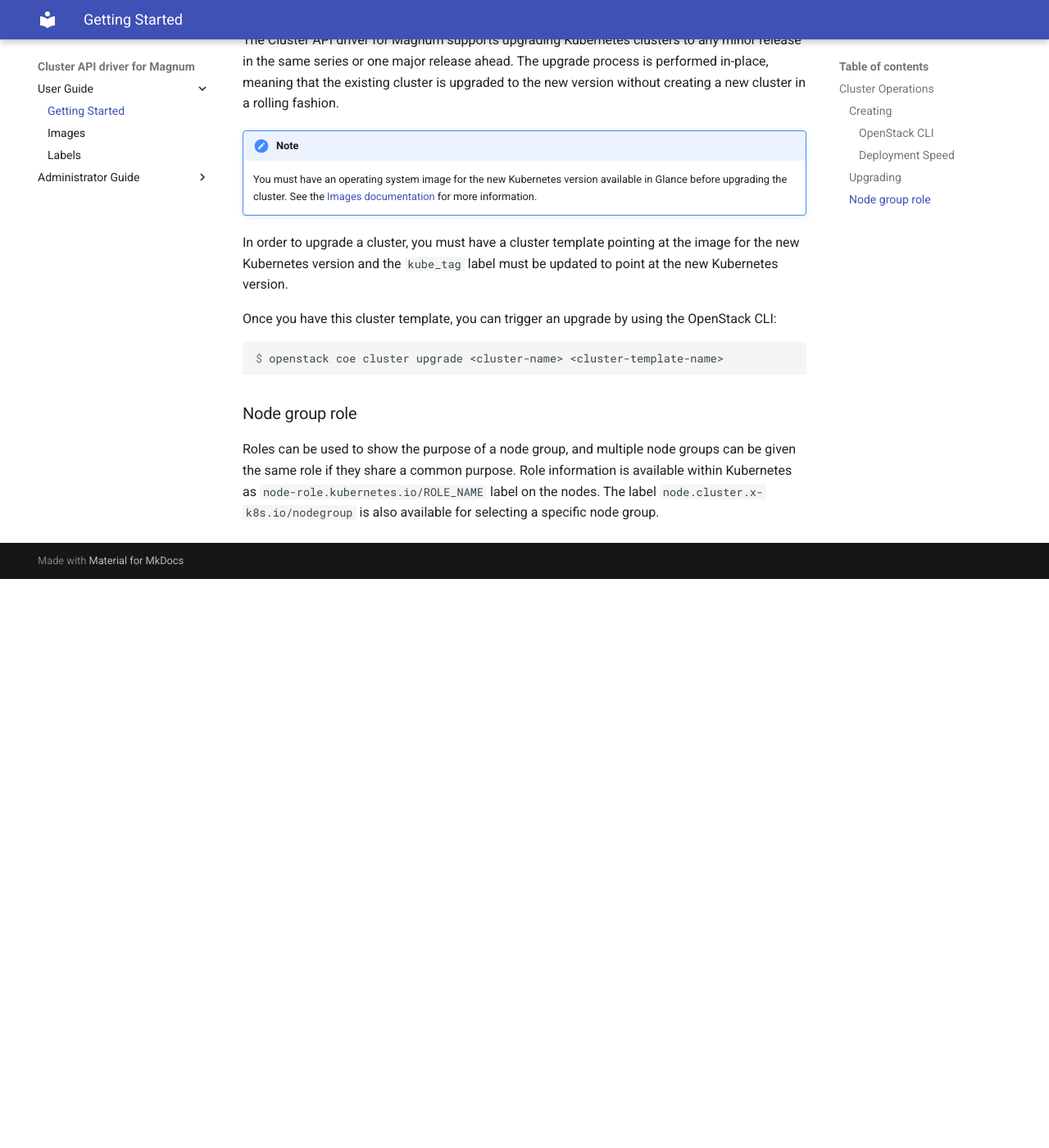
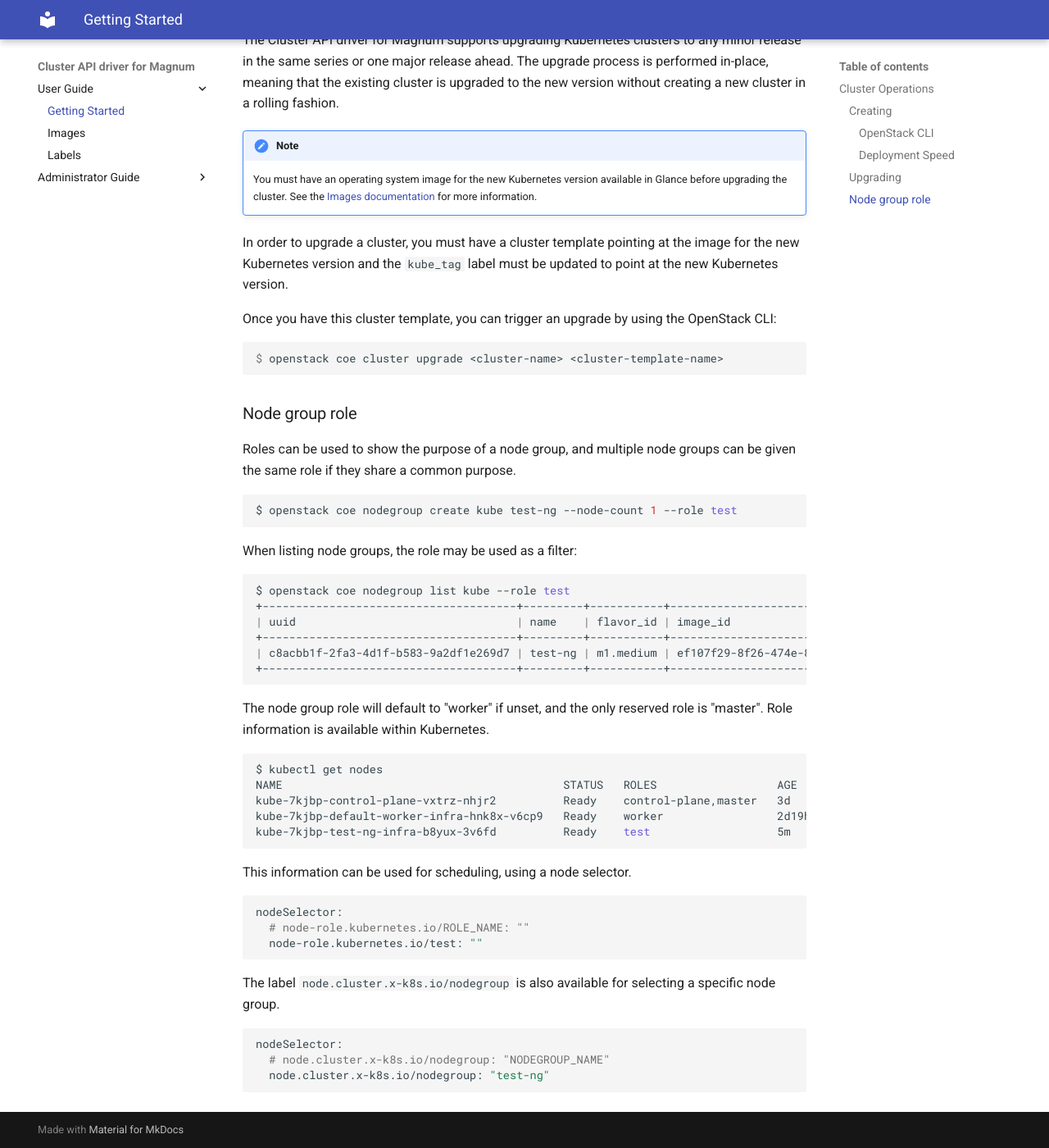
Before and after one commit to vexxhost/magnum-cluster-api, an MkDocs documentation site: the page built from docs/user/getting-started.md, in a window 1280 px wide and 1400 px high, scrolled down 1611 px. Shown: the whole window at 82% size. Built offline with MkDocs 1.6.1 and Material for MkDocs 9.7.7, drawn with Linux system fonts in a browser that asks for light colours; before the commit the page ends 2317 px from its top, so only the background shows below that.

Commit message:
chore: Update user doc related to nodegroup roles

````diff
--- a/docs/user/getting-started.md
+++ b/docs/user/getting-started.md
@@ -102,5 +102,36 @@ $ openstack coe cluster upgrade <cluster-name> <cluster-template-name>
 
 ### Node group role
 Roles can be used to show the purpose of a node group, and multiple node groups can be given the same role if they share a common purpose.
-Role information is available within Kubernetes as `node-role.kubernetes.io/ROLE_NAME` label on the nodes.
+```sh
+$ openstack coe nodegroup create kube test-ng --node-count 1 --role test
+```
+When listing node groups, the role may be used as a filter:
+```sh
+$ openstack coe nodegroup list kube --role test
++--------------------------------------+---------+-----------+--------------------------------------+------------+-----------------+------+
+| uuid                                 | name    | flavor_id | image_id                             | node_count | status          | role |
++--------------------------------------+---------+-----------+--------------------------------------+------------+-----------------+------+
+| c8acbb1f-2fa3-4d1f-b583-9a2df1e269d7 | test-ng | m1.medium | ef107f29-8f26-474e-8f5f-80d269c7d2cd |          1 | CREATE_COMPLETE | test |
++--------------------------------------+---------+-----------+--------------------------------------+------------+-----------------+------+
+```
+The node group role will default to "worker" if unset, and the only reserved role is "master".
+Role information is available within Kubernetes.
+```sh
+$ kubectl get nodes
+NAME                                          STATUS   ROLES                  AGE     VERSION
+kube-7kjbp-control-plane-vxtrz-nhjr2          Ready    control-plane,master   3d      v1.25.3
+kube-7kjbp-default-worker-infra-hnk8x-v6cp9   Ready    worker                 2d19h   v1.25.3
+kube-7kjbp-test-ng-infra-b8yux-3v6fd          Ready    test                   5m      v1.25.3
+```
+This information can be used for scheduling, using a node selector.
+```sh
+nodeSelector:
+  # node-role.kubernetes.io/ROLE_NAME: ""
+  node-role.kubernetes.io/test: ""
+```
 The label `node.cluster.x-k8s.io/nodegroup` is also available for selecting a specific node group.
+```sh
+nodeSelector:
+  # node.cluster.x-k8s.io/nodegroup: "NODEGROUP_NAME"
+  node.cluster.x-k8s.io/nodegroup: "test-ng"
+```
````
